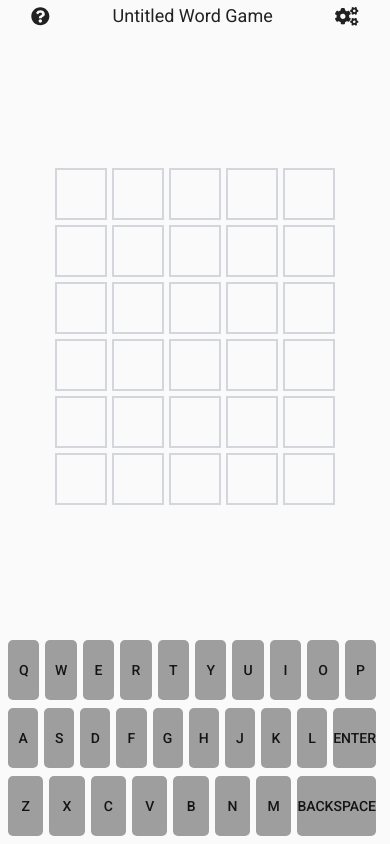
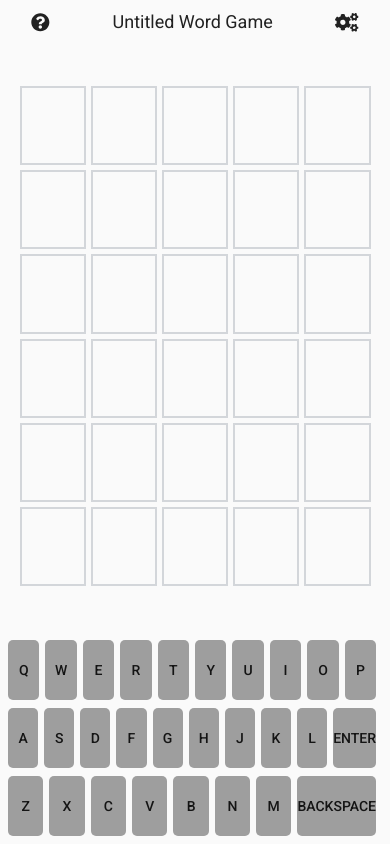
Before and after one commit to Schwenke/letterflash, an Angular app: page / in a window 390 px wide. Built offline with nearby package versions, Linux system fonts and the light colour scheme.

Commit message:
Style updates
Refactor some app component and game board css.

Trying to use flex a bit more intelligently. Less bloat/excess markup

Overall increased gameboard size.

More consistent usage of screen size across different devices.

Removed CSS mobile view port trick for now. Need to re-test.

```diff
--- a/src/app/app.component.html
+++ b/src/app/app.component.html
@@ -2,15 +2,19 @@
 
 <mat-progress-spinner class="spinner" *ngIf="!initialized" mode="indeterminate"></mat-progress-spinner>
 
-<mat-sidenav-container *ngIf="initialized">
+<mat-sidenav-container class="app-container" *ngIf="initialized">
+
+    <!-- FAQ left side nav -->
     <mat-sidenav role="dialog" class="faq-sidenav" autoFocus="false" #faq>
         <app-faq></app-faq>
     </mat-sidenav>
 
+    <!-- Options right side nav -->
     <mat-sidenav role="dialog" class="options-sidenav" autoFocus="false" #options position="end">
         <app-options (resetClicked)="options.toggle()" (viewHistoryClicked)="switchViews()" (viewResultsClicked)="viewResults()"></app-options>
     </mat-sidenav>
 
+    <!-- Main body -->
     <mat-sidenav-content class="game">
         <div class="game-header">
             <!-- DEBUG -->
--- a/src/app/app.component.scss
+++ b/src/app/app.component.scss
@@ -1,6 +1,10 @@
 .spinner {
     height: 50vh;
     margin: 25vh auto;
+}
+
+.app-container {
+    height: 100%;
 }
 
 .sidenav {
@@ -41,26 +45,30 @@
 .game {
     display: flex;
     flex-direction: column;
+    justify-content: space-between;
     width: 100%;
     max-width: 600px;
     margin: 0 auto;
-    height: 100vh; /* Use vh as a fallback for browsers that do not support Custom Properties */
-    height: calc(var(--vh, 1vh) * 100);
+
+    gap: 1rem;
 }
 
 .game-board {
     display: flex;
-    justify-content: center;
-    align-items: center;
-    flex-grow: 1;
-    overflow: hidden;
+    flex: 1;
+    align-self: center;
+    width: 70%;
+    max-height: 500px;
+
+    /* allow animation to display out of bounds */
+    overflow: visible;
 }
 
 .game-header {
     min-height: 2rem;
     display: flex;
     flex-direction: row;
-    align-items: center;
+    align-items: flex-end;
     justify-content: space-around;
 }
 
@@ -82,7 +90,7 @@
 }
 
 @media only screen and (max-width: 450px) {
-    .game-title {
-        font-size: large;
+    .game-board {
+        width: 90%;
     }
 }
--- a/src/app/app.component.ts
+++ b/src/app/app.component.ts
@@ -34,12 +34,7 @@ export class AppComponent {
     public dialog: MatDialog,
     private snackBar: MatSnackBar
   ) {
-    //  Ripped from https://css-tricks.com/the-trick-to-viewport-units-on-mobile/
 
-    // First we get the viewport height and we multiple it by 1% to get a value for a vh unit
-    let vh = window.innerHeight * 0.01;
-    // Then we set the value in the --vh custom property to the root of the document
-    document.documentElement.style.setProperty('--vh', `${vh}px`);
   }
 
   ngOnInit(): void {
--- a/src/app/components/game-board/game-board.component.html
+++ b/src/app/components/game-board/game-board.component.html
@@ -1,18 +1,14 @@
-<div class="container">
-    <div class="game-board">
-        <div class="board-row" *ngFor="let word of boardState.words">
-            <div class="word-row">
-                <div [ngClass]="{
-                    'darkMode': options.darkMode,
-                    'letter--empty': !letter.committed && letter.letter.length === 0,
-                    'letter--pending': !letter.committed && letter.letter.length > 0,
-                    'letter--miss': letter.committed && !(letter.partial || letter.perfect),
-                    'letter--perfect': letter.perfect,
-                    'letter--partial': letter.partial
-                }" *ngFor="let letter of word.letters">
-                        {{letter.letter}}
-                </div>
-            </div>
+<div class="column-container">
+    <div class="row-container" *ngFor="let word of boardState.words">
+        <div [ngClass]="{
+            'darkMode': options.darkMode,
+            'cell--empty': !letter.committed && letter.letter.length === 0,
+            'cell--pending': !letter.committed && letter.letter.length > 0,
+            'cell--miss': letter.committed && !(letter.partial || letter.perfect),
+            'cell--perfect': letter.perfect,
+            'cell--partial': letter.partial
+        }" *ngFor="let letter of word.letters">
+                {{letter.letter}}
         </div>
     </div>
 </div>
--- a/src/app/components/game-board/game-board.component.scss
+++ b/src/app/components/game-board/game-board.component.scss
@@ -24,52 +24,38 @@
     }
 }
 
-.container {
-    width: 600px;
-}
-
-.game-board {
+.column-container {
     display: flex;
     flex-direction: column;
-    justify-content: center;
-    align-items: center;
     gap: 5px;
-}
 
-.board-row {
-    display: block;
     width: 100%;
     height: 100%;
 }
 
-.word-row {
+.row-container {
     display: flex;
     flex-direction: row;
-    justify-content: center;
-    align-items: center;
-    width: 100%;
-    height: 100%;
+    flex: 1;
     gap: 5px;
 }
 
-.letter-committed {
+.cell-committed {
     transition: background-color 1s ease-in;
     transition: border 1s ease-in;
     color: mat.get-color-from-palette($primary, 'lighter');
 }
 
-.letter {
+.cell {
     font-size: xx-large;
     user-select: none;
     display: flex;
     flex: 1;
     justify-content: center;
     align-items: center;
-    height: 4rem;
-    max-width: 4rem;
 
     &--empty {
-        @extend .letter;
+        @extend .cell;
         border: 2px solid #d3d6da;
 
         &.darkMode {
@@ -78,7 +64,7 @@
     }
 
     &--pending {
-        @extend .letter;
+        @extend .cell;
         animation: animatePending .1s;
         border: 2px solid mat.get-color-from-palette($primary, 'darker');
 
@@ -88,8 +74,8 @@
     }
 
     &--miss {
-        @extend .letter;
-        @extend .letter-committed;
+        @extend .cell;
+        @extend .cell-committed;
         background-color: mat.get-color-from-palette($primary, 'darker');
         border: 2px solid mat.get-color-from-palette($primary, 'darker');
 
@@ -100,67 +86,44 @@
     }
 
     &--perfect {
-        @extend .letter;
-        @extend .letter-committed;
+        @extend .cell;
+        @extend .cell-committed;
         background-color: mat.get-color-from-palette($perfect, 'darker');
         border: 2px solid mat.get-color-from-palette($perfect, 'darker');
     }
 
     &--partial {
-        @extend .letter;
-        @extend .letter-committed;
+        @extend .cell;
+        @extend .cell-committed;
         background-color: mat.get-color-from-palette($partial, 'darker');
         border: 2px solid mat.get-color-from-palette($partial, 'darker');
     }
 }
 
-.letter-committed:nth-child(1) {
+.cell-committed:nth-child(1) {
     animation: animateCommit .6s linear 0s;
 }
 
-.letter-committed:nth-child(2) {
+.cell-committed:nth-child(2) {
     animation: animateCommit .6s linear 0.1s;
 }
 
-.letter-committed:nth-child(3) {
+.cell-committed:nth-child(3) {
     animation: animateCommit .6s linear 0.2s;
 }
 
-.letter-committed:nth-child(4) {
+.cell-committed:nth-child(4) {
     animation: animateCommit .6s linear 0.3s;
 }
 
-.letter-committed:nth-child(5) {
+.cell-committed:nth-child(5) {
     animation: animateCommit .6s linear 0.4s;
 }
 
-.letter-committed:nth-child(6) {
+.cell-committed:nth-child(6) {
     animation: animateCommit .6s linear .5s;
 }
 
-.letter-committed:nth-child(7) {
+.cell-committed:nth-child(7) {
     animation: animateCommit .6s linear .6s;
 }
-
-@media only screen and (max-width: 500px) {
-    .letter {
-        height: 3rem;
-        max-width: 3rem;
-    }
-}
-
-@media only screen and (max-height: 700px) {
-    .letter {
-        height: 3rem;
-        max-width: 3rem;
-        font-size: x-large;
-    }
-}
-
-@media only screen and (max-height: 600px) {
-    .letter {
-        height: 2.5rem;
-        max-width: 2.5rem;
-        font-size: large;
-    }
-}
```
